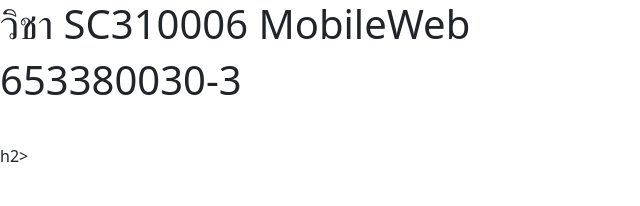
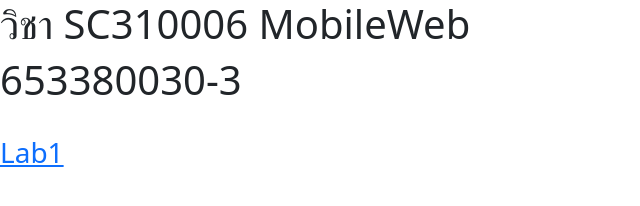
Before and after one commit to Aekarattakhat/web2024, a plain HTML site: page index.html in a window 1280 px wide. Shown: the whole page, without its empty margins (0-640 px from the left). Drawn offline with nearby package versions, Linux system fonts and the light colour scheme.

Commit message:
add lab1

```diff
--- a/index.html
+++ b/index.html
@@ -11,6 +11,6 @@
     <h1>วิชา SC310006 MobileWeb</h1>
     <h1>653380030-3</h1>
     </br>
-    <h2 href="https://www.w3schools.com/"></h2>h2>
+    <h3><a href="lab1/web.html">Lab1</a></h3>
 </body>
 </html>
```
